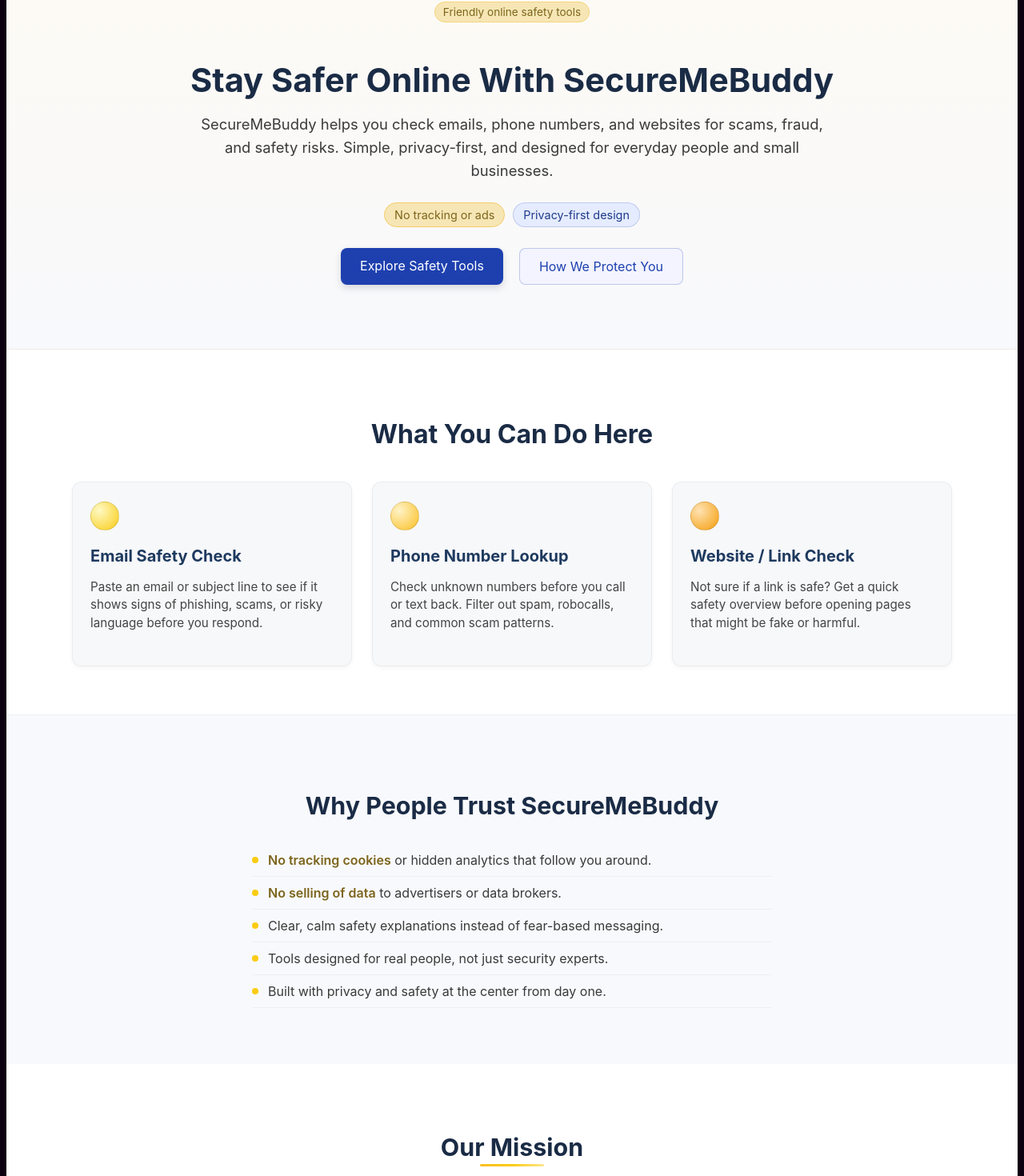
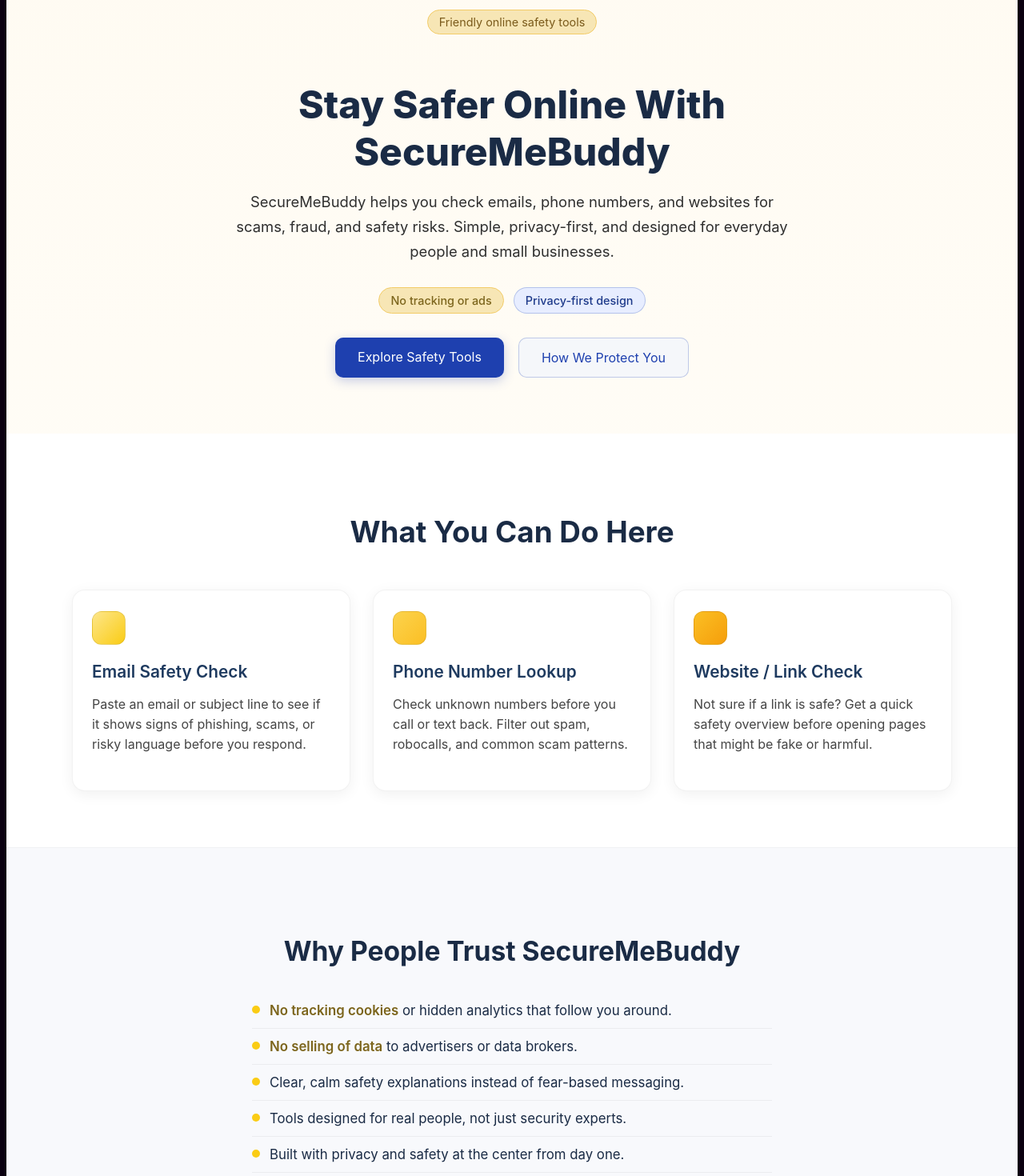
Before and after one commit to slyshifty01/securemebuddy, a React (Vite) app: page / in a window 1280 px wide. Shown: the part 86-1556 px from the top of the page at 80% size. Built offline with nearby package versions, Linux system fonts and the light colour scheme.

Commit message:
Apply new SecureMeBuddy hybrid brand theme to landing page

```diff
--- a/src/landing/LandingPage.css
+++ b/src/landing/LandingPage.css
@@ -1,72 +1,74 @@
 /* ============================================================
-   Public Landing Page Styles — Clean, Trustworthy, Accessible
-   with Soft Gold Accents
+   SECUREMEBUDDY — Brand Hybrid Theme (Modern + Friendly)
    ============================================================ */
 
+/* Global Container */
 .landing-container {
   font-family: "Inter", system-ui, sans-serif;
-  background: #ffffff;
-  color: #1e1e1e;
+  background: linear-gradient(180deg, #fffbf2 0%, #ffffff 100%);
+  color: #1a2b45;
+  padding-bottom: 60px;
 }
 
-/* =============================
+/* ============================================================
    HERO SECTION
-   ============================= */
+   ============================================================ */
 .landing-hero {
-  padding: 80px 20px;
-  background: linear-gradient(180deg, #fdfaf3, #f8f9fc);
-  border-bottom: 1px solid rgba(0, 0, 0, 0.05);
+  padding: 90px 20px 70px;
+  text-align: center;
 }
 
 .hero-inner {
-  max-width: 1000px;
+  max-width: 900px;
   margin: 0 auto;
-  text-align: center;
 }
 
-/* Eyebrow Label */
+/* Eyebrow Tag */
 .hero-eyebrow {
   display: inline-block;
-  margin-bottom: 12px;
-  padding: 4px 10px;
-  font-size: 0.85rem;
-  color: #7c651c;
+  padding: 6px 14px;
+  margin-bottom: 18px;
   background: #f7e6b5;
+  color: #7a5a1a;
+  font-size: 0.9rem;
   border-radius: 999px;
-  border: 1px solid #f5d47a;
+  border: 1px solid #f3cc68;
 }
 
+/* Main Heading */
 .landing-hero h1 {
-  font-size: 2.6rem;
-  font-weight: 700;
+  font-size: 3rem;
   color: #1a2b45;
-  margin-bottom: 16px;
+  font-weight: 800;
+  margin-bottom: 18px;
 }
 
+/* Subtext */
 .hero-subtext {
-  max-width: 800px;
-  margin: 0 auto 24px auto;
+  max-width: 700px;
+  margin: 0 auto 28px;
   font-size: 1.15rem;
-  color: #3a3a3a;
-  line-height: 1.6;
+  line-height: 1.7;
+  color: #2f2f2f;
 }
 
-/* Hero Badges */
+/* Badges */
 .hero-badges {
   display: flex;
   justify-content: center;
   flex-wrap: wrap;
-  gap: 10px;
-  margin-bottom: 26px;
+  gap: 12px;
+  margin-bottom: 30px;
 }
 
 .hero-badge {
+  padding: 7px 14px;
   font-size: 0.9rem;
-  padding: 6px 12px;
   border-radius: 999px;
-  background: #e5ecff;
+  background: #e7edff;
   color: #1e3a8a;
-  border: 1px solid rgba(30, 64, 175, 0.2);
+  border: 1px solid rgba(30, 64, 175, 0.25);
+  font-weight: 500;
 }
 
 .hero-badge-gold {
@@ -75,143 +77,138 @@
   border-color: #f3cc68;
 }
 
-/* Hero Buttons */
+/* Buttons */
 .hero-buttons {
   display: flex;
   justify-content: center;
-  gap: 20px;
+  gap: 18px;
   margin-top: 10px;
 }
 
-.hero-btn-primary,
+.hero-btn-primary {
+  padding: 14px 28px;
+  background: #1e40af;
+  color: #fff;
+  border-radius: 10px;
+  font-size: 1rem;
+  text-decoration: none;
+  box-shadow: 0 4px 14px rgba(30, 64, 175, 0.25);
+  transition: 0.25s ease;
+}
+
+.hero-btn-primary:hover {
+  background: #1a379c;
+  transform: translateY(-2px);
+}
+
 .hero-btn-secondary {
-  padding: 12px 24px;
+  padding: 14px 28px;
   font-size: 1rem;
-  border-radius: 8px;
+  background: #f5f7fa;
+  color: #1e40af;
+  border: 1px solid rgba(30, 64, 175, 0.25);
+  border-radius: 10px;
   text-decoration: none;
   transition: 0.25s ease;
 }
 
-/* Primary Button */
-.hero-btn-primary {
-  background: #1e40af;
-  color: white;
-  box-shadow: 0 4px 10px rgba(15, 23, 42, 0.15);
+.hero-btn-secondary:hover {
+  background: #e7ecf6;
+  transform: translateY(-2px);
 }
 
-.hero-btn-primary:hover {
-  background: #1b38a0;
-  box-shadow: 0 6px 14px rgba(15, 23, 42, 0.20);
-}
-
-/* Secondary Button */
-.hero-btn-secondary {
-  background: #f3f4ff;
-  color: #1e40af;
-  border: 1px solid rgba(30, 64, 175, 0.25);
-}
-
-.hero-btn-secondary:hover {
-  background: #e1e6ff;
-}
-
-/* =============================
+/* ============================================================
    FEATURES SECTION
-   ============================= */
+   ============================================================ */
 .landing-features {
-  padding: 60px 20px;
-  text-align: center;
+  padding: 70px 20px;
   background: #ffffff;
 }
 
 .landing-features h2 {
-  font-size: 2rem;
-  margin-bottom: 40px;
+  font-size: 2.3rem;
+  text-align: center;
+  margin-bottom: 50px;
+  font-weight: 700;
   color: #1a2b45;
 }
 
 .feature-grid {
   display: grid;
   grid-template-columns: repeat(auto-fit, minmax(260px, 1fr));
-  gap: 25px;
+  gap: 28px;
   max-width: 1100px;
   margin: 0 auto;
 }
 
 .feature-card {
-  padding: 24px 22px 26px;
-  background: #f7f8fa;
+  background: #ffffff;
+  padding: 26px 24px 30px;
+  border-radius: 16px;
   border: 1px solid rgba(0, 0, 0, 0.05);
-  border-radius: 12px;
-  box-shadow: 0 2px 6px rgba(0,0,0,0.04);
-  text-align: left;
+  box-shadow: 0 4px 18px rgba(0, 0, 0, 0.06);
 }
 
-/* Feature Icons */
 .feature-icon {
-  width: 34px;
-  height: 34px;
-  border-radius: 999px;
-  margin-bottom: 10px;
-  border: 1px solid rgba(0, 0, 0, 0.1);
+  width: 40px;
+  height: 40px;
+  border-radius: 12px;
+  margin-bottom: 12px;
+  border: 1px solid rgba(0, 0, 0, 0.08);
 }
 
 .feature-icon-email {
-  background: radial-gradient(circle at 30% 30%, #fef9c3, #facc15);
+  background: linear-gradient(135deg, #fde68a, #facc15);
 }
 
 .feature-icon-phone {
-  background: radial-gradient(circle at 30% 30%, #fef3c7, #fbbf24);
+  background: linear-gradient(135deg, #fcd34d, #fbbf24);
 }
 
 .feature-icon-link {
-  background: radial-gradient(circle at 30% 30%, #fee2b3, #f59e0b);
+  background: linear-gradient(135deg, #fbbf24, #f59e0b);
 }
 
 .feature-card h3 {
-  font-size: 1.25rem;
-  margin-bottom: 10px;
+  font-size: 1.3rem;
   color: #1e3a5f;
+  margin-bottom: 12px;
+  font-weight: 600;
 }
 
 .feature-card p {
   color: #444;
-  line-height: 1.5;
-  font-size: 0.95rem;
+  line-height: 1.55;
 }
 
-/* =============================
+/* ============================================================
    TRUST SECTION
-   ============================= */
+   ============================================================ */
 .landing-trust {
-  padding: 70px 20px;
+  padding: 80px 20px;
   background: #f8f9fc;
-  text-align: center;
   border-top: 1px solid rgba(0, 0, 0, 0.03);
 }
 
 .landing-trust h2 {
-  font-size: 1.9rem;
-  color: #1a2b45;
-  margin-bottom: 30px;
+  font-size: 2.1rem;
+  text-align: center;
+  margin-bottom: 32px;
+  font-weight: 700;
 }
 
 .trust-list {
   max-width: 650px;
   margin: 0 auto;
+  list-style: none;
   padding: 0;
-  list-style: none;
-  text-align: left;
 }
 
-/* Custom bullets with soft gold dots */
 .trust-list li {
-  padding: 10px 0;
-  font-size: 1rem;
-  color: #3a3a3a;
-  border-bottom: 1px solid rgba(0, 0, 0, 0.04);
+  padding: 12px 0 12px 22px;
+  font-size: 1.05rem;
+  border-bottom: 1px solid rgba(0, 0, 0, 0.05);
   position: relative;
-  padding-left: 20px;
 }
 
 .trust-list li::before {
@@ -219,93 +216,47 @@
   position: absolute;
   left: 0;
   top: 16px;
-  width: 8px;
-  height: 8px;
-  border-radius: 999px;
+  width: 10px;
+  height: 10px;
   background: #facc15;
+  border-radius: 50%;
 }
 
-/* Highlight span for key phrases */
 .highlight {
+  color: #7c651c;
   font-weight: 600;
-  color: #7c651c;
 }
 
-/* =============================
+/* ============================================================
    ABOUT SECTION
-   ============================= */
+   ============================================================ */
 .landing-about {
-  padding: 60px 20px 40px;
-  max-width: 900px;
+  max-width: 850px;
   margin: 0 auto;
-  text-align: center;
+  padding: 70px 20px;
 }
 
 .landing-about h2 {
-  font-size: 1.9rem;
-  margin-bottom: 20px;
-  color: #1a2b45;
+  font-size: 2.1rem;
+  text-align: center;
+  margin-bottom: 24px;
+  font-weight: 700;
   position: relative;
-  display: inline-block;
-  padding-bottom: 6px;
 }
 
-/* Gold underline accent */
 .landing-about h2::after {
   content: "";
-  position: absolute;
-  left: 50%;
-  transform: translateX(-50%);
-  bottom: 0;
   width: 80px;
-  height: 3px;
+  height: 4px;
+  background: linear-gradient(90deg, #fbbf24, #facc15, #fde68a);
+  display: block;
+  margin: 10px auto 0;
   border-radius: 999px;
-  background: linear-gradient(90deg, #fbbf24, #facc15, #fde68a);
 }
 
 .landing-about p {
-  font-size: 1.05rem;
   color: #444;
-  line-height: 1.7;
-  max-width: 800px;
-  margin: 0 auto;
+  font-size: 1.1rem;
+  line-height: 1.65;
+  text-align: center;
 }
-
-/* =============================
-   RESPONSIVE BREAKPOINTS
-   ============================= */
-
-@media (max-width: 768px) {
-  .landing-hero {
-    padding: 60px 20px;
-  }
-
-  .landing-hero h1 {
-    font-size: 2.2rem;
-  }
-
-  .hero-subtext {
-    font-size: 1.05rem;
-  }
-
-  .hero-buttons {
-    flex-direction: column;
-    gap: 12px;
-  }
-
-  .feature-card {
-    text-align: left;
-  }
-}
-
-@media (max-width: 500px) {
-  .landing-hero {
-    padding: 50px 15px;
-  }
-
-  .landing-features h2,
-  .landing-trust h2,
-  .landing-about h2 {
-    font-size: 1.6rem;
-  }
-}
```
